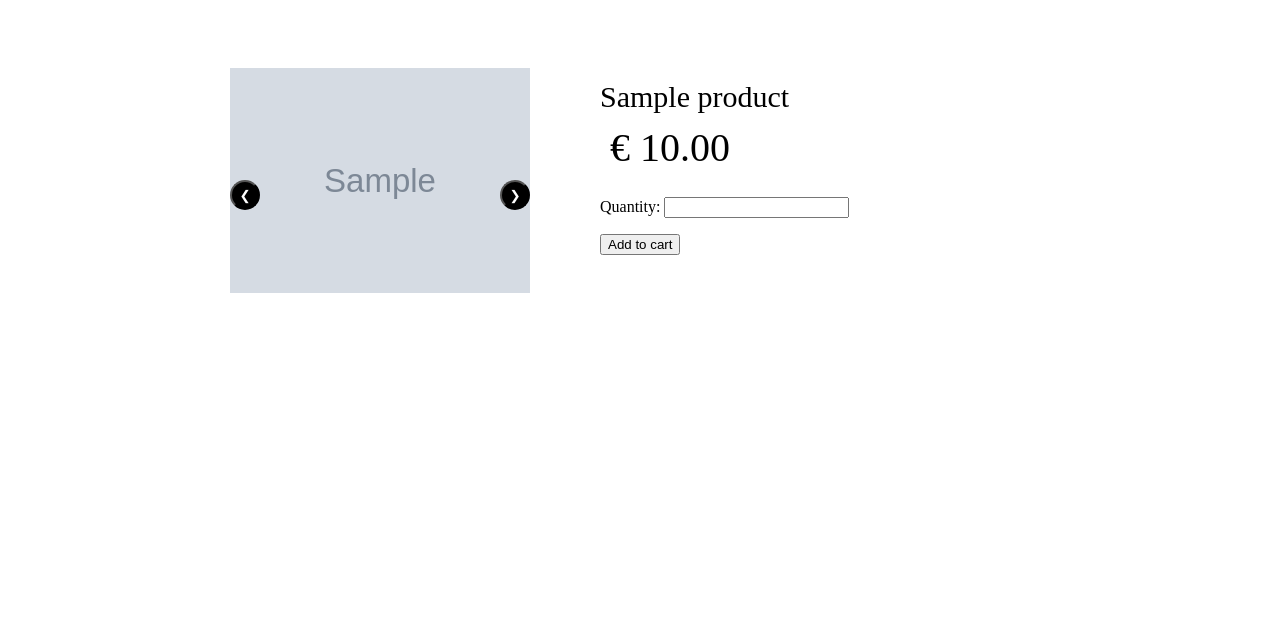
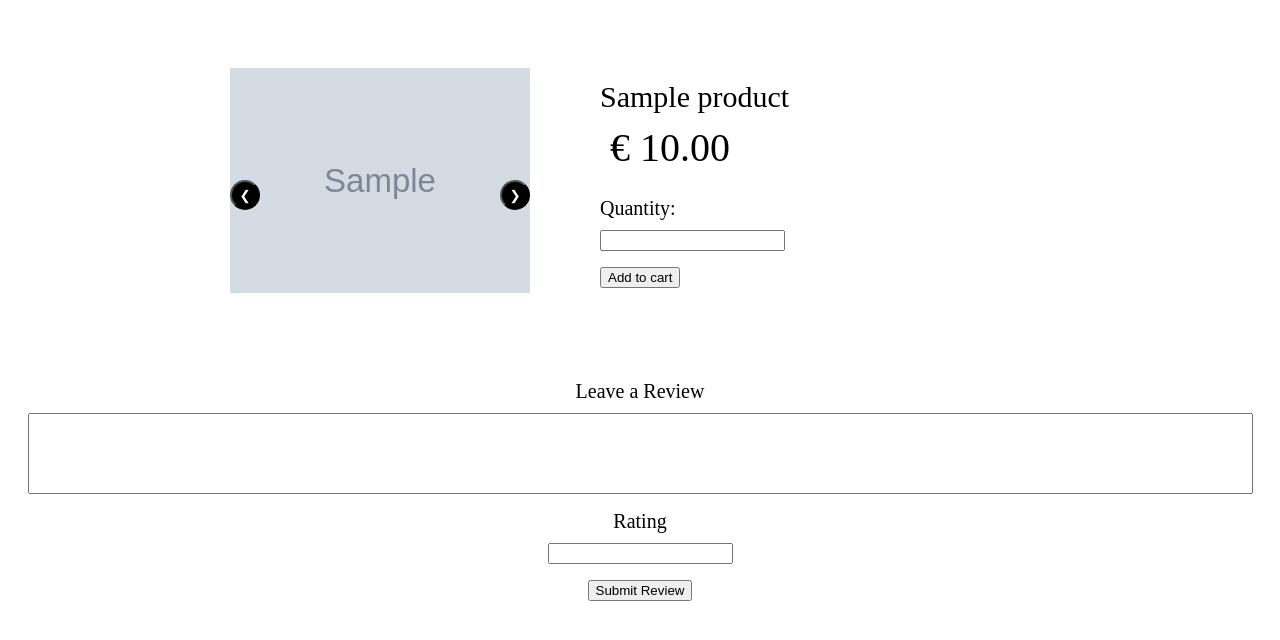
Before and after one commit to quekyuyang/online-shop, a Django app: page /1 in a window 1280 px wide. Shown: the part 45-685 px from the top of the page. Run offline with Django 4.2, Linux system fonts and the light colour scheme; tables that the repository leaves empty hold one stand-in row (values such as "Sample post"); grey boxes marked "Sample" are stand-in pictures; parts of the project's set-up code (start-up, migrations or seed data) failed here and were passed over.

Commit message:
Add Review model and form

```diff
--- a/shop/admin.py
+++ b/shop/admin.py
@@ -1,7 +1,8 @@
 from django.contrib import admin
-from .models import Product, ProductImage, Category
+from .models import Product, ProductImage, Category, Review
 
 
 admin.site.register(Product)
 admin.site.register(ProductImage)
 admin.site.register(Category)
+admin.site.register(Review)
--- a/shop/forms.py
+++ b/shop/forms.py
@@ -1,5 +1,5 @@
 from django import forms
-from .models import Product
+from .models import Product, Review
 from django.core.exceptions import ValidationError
 
 
@@ -28,6 +28,13 @@ class AddToCartForm(forms.Form):
     quantity = forms.IntegerField()
 
 
+class ReviewForm(forms.ModelForm):
+    class Meta:
+        model = Review
+        fields = ['content', 'rating']
+        widgets = {'content': forms.Textarea(attrs={'cols':150, 'rows':5})}
+
+
 class LoginForm(forms.Form):
     username = forms.CharField()
     password = forms.CharField(widget=forms.PasswordInput)
--- a/shop/models.py
+++ b/shop/models.py
@@ -1,6 +1,7 @@
 from django.db import models
 from django.contrib.auth.models import User
 from django.urls import reverse
+from django.core.exceptions import ValidationError
 
 
 class Product(models.Model):
@@ -35,3 +36,15 @@ class Category(models.Model):
 
     def __str__(self):
         return self.name
+
+
+def validate_rating(rating):
+    if not 1 <= rating <= 5:
+        raise ValidationError('Invalid rating')
+
+
+class Review(models.Model):
+    content = models.CharField(max_length=2000)
+    rating = models.PositiveSmallIntegerField(validators=[validate_rating])
+    product = models.ForeignKey(Product, on_delete=models.CASCADE)
+    user = models.ForeignKey(User, on_delete=models.SET_NULL, null=True)
--- a/shop/static/shop/product_details.css
+++ b/shop/static/shop/product_details.css
@@ -59,3 +59,13 @@ div.product-price {
   font-size: 40px;
   padding: 10px;
 }
+
+form label {
+  display: block;
+  margin-bottom: 10px;
+  font-size: 20px;
+}
+
+textarea {
+  resize: none;
+}
--- a/shop/templates/shop/product_details.html
+++ b/shop/templates/shop/product_details.html
@@ -29,6 +29,20 @@
     </form>
   </div>
 </div>
+<div>
+  <form action="{% url 'post_review' product.id %}" method="post">
+    {% csrf_token %}
+    <p>
+      {{ review_form.content.label_tag }}
+      {{ review_form.content }}
+    </p>
+    <p>
+      {{ review_form.rating.label_tag }}
+      {{ review_form.rating }}
+    </p>
+    <input type="submit" value="Submit Review">
+  </form>
+</div>
 </div>
 
 <script src="{% static 'shop/image_slideshow.js' %}"></script>
--- a/shop/urls.py
+++ b/shop/urls.py
@@ -8,6 +8,7 @@ urlpatterns = [
     path('remove_from_cart/<int:product_id>', views.remove_from_cart, name='remove_from_cart'),
     path('add_to_cart/<int:product_id>', views.add_to_cart, name='add_to_cart'),
     path('<int:product_id>', views.product_details, name='product_details'),
+    path('post_review/<int:product_id>', views.post_review, name='post_review'),
     path('login', views.login_page, name='login'),
     path('logout', views.logout, name='logout'),
     path('category/<category_name>', views.browse, name='browse'),
--- a/shop/views.py
+++ b/shop/views.py
@@ -2,7 +2,7 @@ from django.shortcuts import render
 from .models import Product, ProductImage, Category
 from django.template import loader
 from django.http import HttpResponse, HttpResponseRedirect
-from .forms import ProductForm, AddToCartForm, LoginForm
+from .forms import ProductForm, AddToCartForm, LoginForm, ReviewForm
 from django.urls import reverse
 from django.views.decorators.http import require_POST
 from django.contrib import auth
@@ -43,9 +43,28 @@ def add_product(request):
 def product_details(request, product_id):
     product = Product.objects.get(id=product_id)
     add_to_cart_form = AddToCartForm()
+    review_form = ReviewForm(label_suffix='')
+    review_form['content'].label = 'Leave a Review'
     template = loader.get_template('shop/product_details.html')
-    context = {'product': product, 'add_to_cart_form': add_to_cart_form}
+    context = {'product': product, 'add_to_cart_form': add_to_cart_form,
+               'review_form': review_form}
     return HttpResponse(template.render(context, request))
+
+
+@require_POST
+def post_review(request, product_id):
+    product = Product.objects.get(id=product_id)
+    add_to_cart_form = AddToCartForm()
+    review_form = ReviewForm(request.POST, label_suffix='')
+    if review_form.is_valid():
+        review = review_form.save(commit=False)
+        review.product = product
+        review.user = request.user
+        review.save()
+    template = loader.get_template('shop/product_details.html')
+    context = {'product': product, 'add_to_cart_form': add_to_cart_form,
+               'review_form': review_form}
+    return HttpResponse(template.render(context,request))
 
 
 @require_POST
```
Also changed, not shown: shop/migrations/0013_review.py (added).
